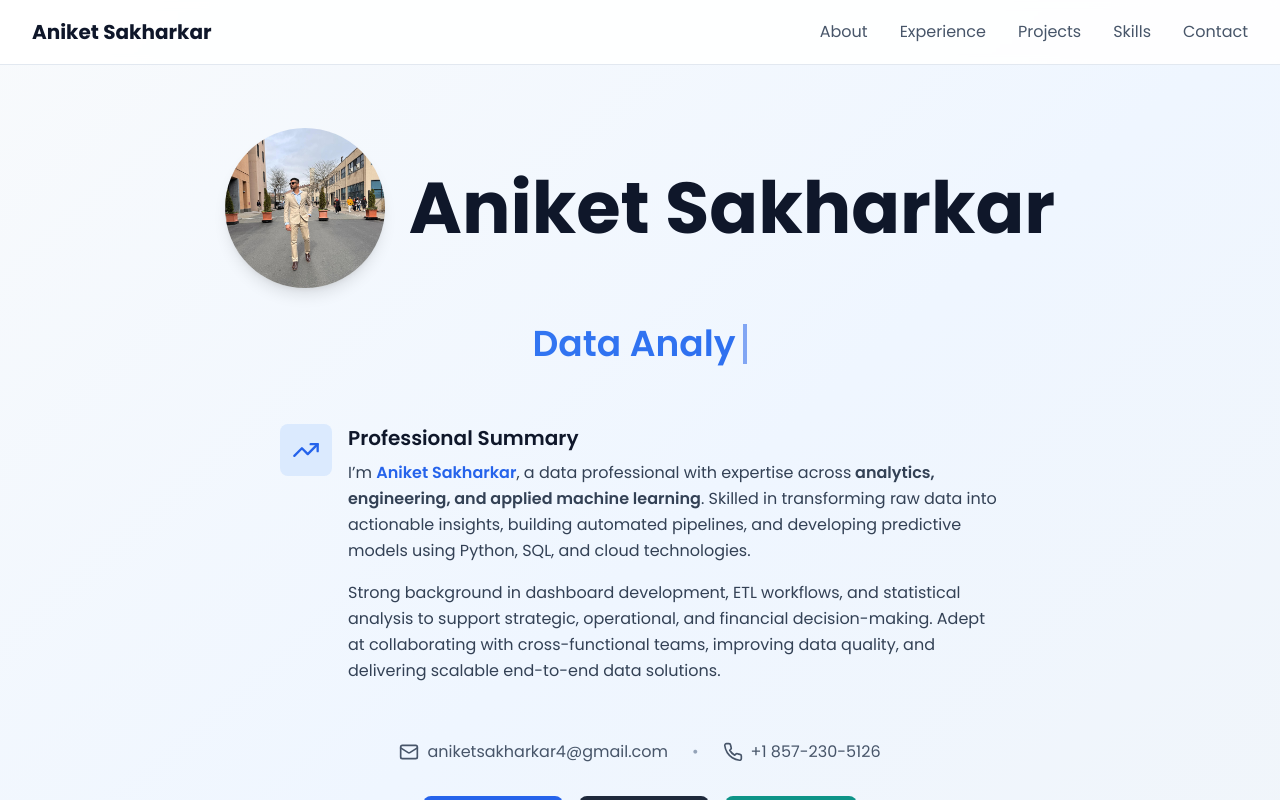
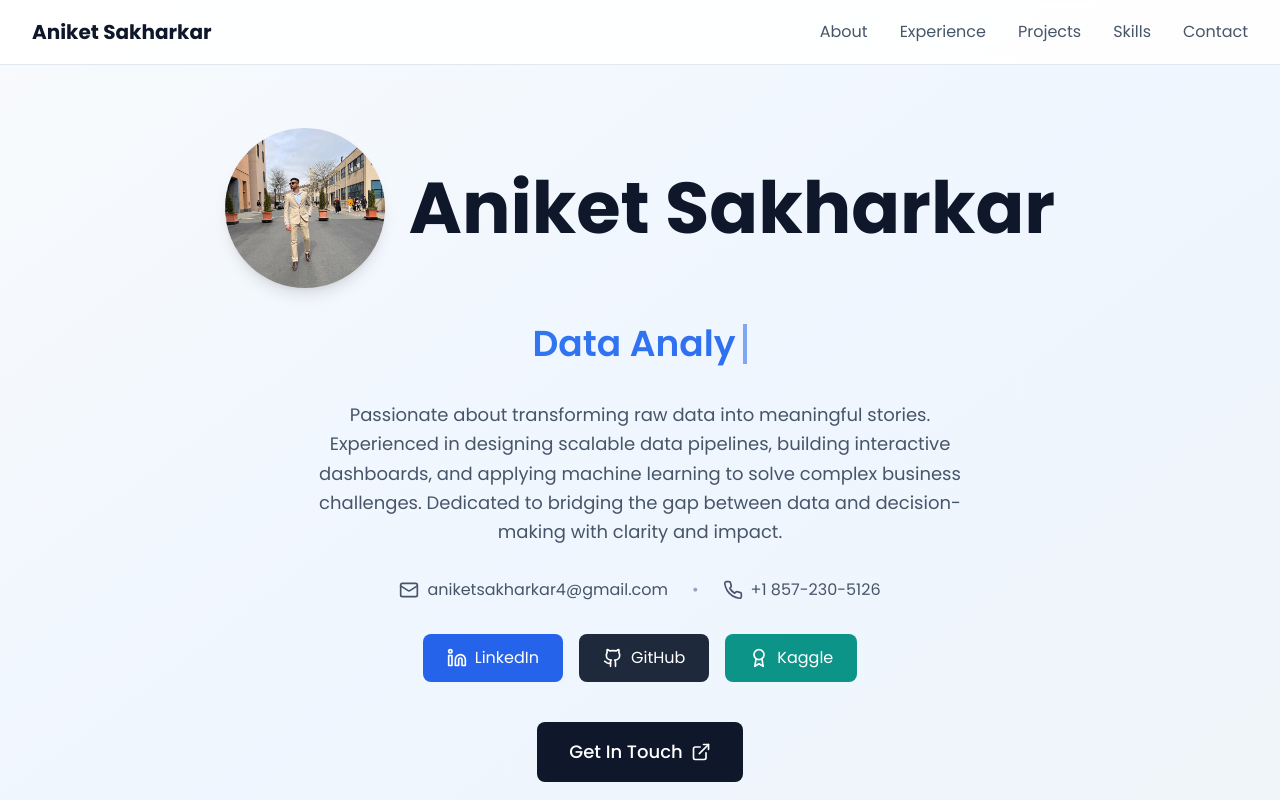
Before and after one commit to Asakharkar7/Aniket-Portfolio, a React (Vite) app: page / in a window 1280 px wide. Both pictures are taken after a click on the button "Enter Portfolio". Shown: the top 800 px of the page. Built offline with nearby package versions, Linux system fonts and the light colour scheme.

Commit message:
Updated Hero.tsx

```diff
--- a/src/components/Hero.tsx
+++ b/src/components/Hero.tsx
@@ -1,4 +1,4 @@
-import { Github, Linkedin, Mail, ExternalLink, Award, ArrowDown, Phone, TrendingUp } from 'lucide-react';
+import { Github, Linkedin, Mail, ExternalLink, Award, ArrowDown, Phone } from 'lucide-react';
 import { useMemo, useEffect } from 'react';
 import { useTypewriter } from '../hooks/useTypewriter';
 
@@ -36,30 +36,12 @@ export default function Hero() {
             </p>
           </div>
 
-          {/* Professional Summary */}
-          <div className="space-y-6 max-w-3xl mx-auto mb-8 animate-slide-up text-left">
-            <div className="group flex items-start gap-4 p-6 rounded-lg hover:bg-blue-50 transition-colors">
-              <div className="p-3 bg-blue-100 rounded-lg group-hover:bg-blue-200 group-hover:scale-110 transition-all">
-                <TrendingUp className="text-blue-600 group-hover:rotate-12 transition-transform" size={28} />
-              </div>
-              <div>
-                <h3 className="text-xl font-semibold text-slate-900 mb-2 group-hover:text-blue-700 transition-colors">
-                  Professional Summary
-                </h3>
-                <p className="text-slate-700 leading-relaxed">
-                  I’m <span className="font-semibold text-blue-600">Aniket Sakharkar</span>, a data professional with expertise across
-                  <span className="font-semibold"> analytics, engineering, and applied machine learning</span>.
-                  Skilled in transforming raw data into actionable insights, building automated pipelines,
-                  and developing predictive models using Python, SQL, and cloud technologies.
-                </p>
-                <p className="text-slate-700 leading-relaxed mt-4">
-                  Strong background in dashboard development, ETL workflows, and statistical analysis to support
-                  strategic, operational, and financial decision-making. Adept at collaborating with cross-functional
-                  teams, improving data quality, and delivering scalable end-to-end data solutions.
-                </p>
-              </div>
-            </div>
-          </div>
+          {/* Summary */}
+          <p className="text-lg text-slate-600 max-w-2xl mx-auto mb-8 animate-slide-up leading-relaxed">
+            Passionate about transforming raw data into meaningful stories. Experienced in designing scalable data pipelines,
+            building interactive dashboards, and applying machine learning to solve complex business challenges.
+            Dedicated to bridging the gap between data and decision-making with clarity and impact.
+          </p>
 
           {/* Contact Info */}
           <div className="flex justify-center items-center gap-6 mb-8">
```
